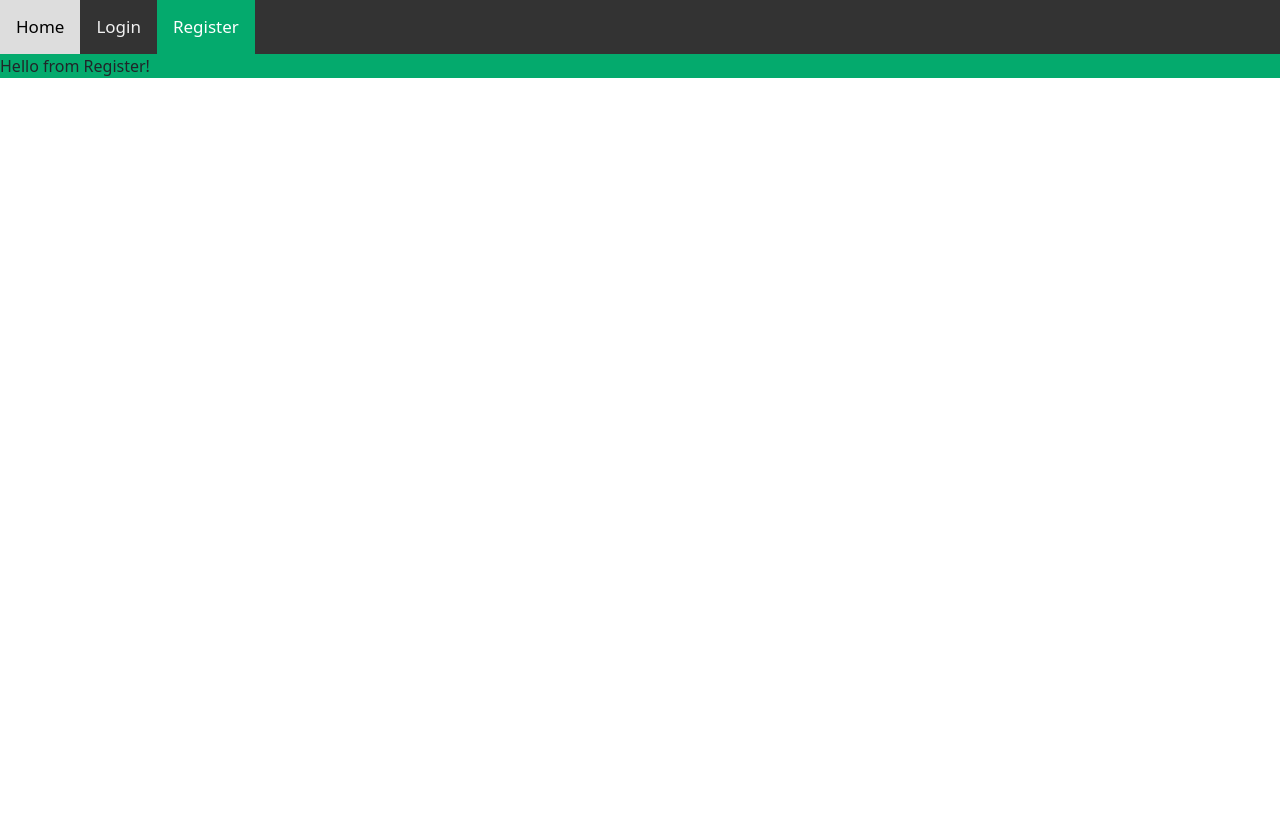
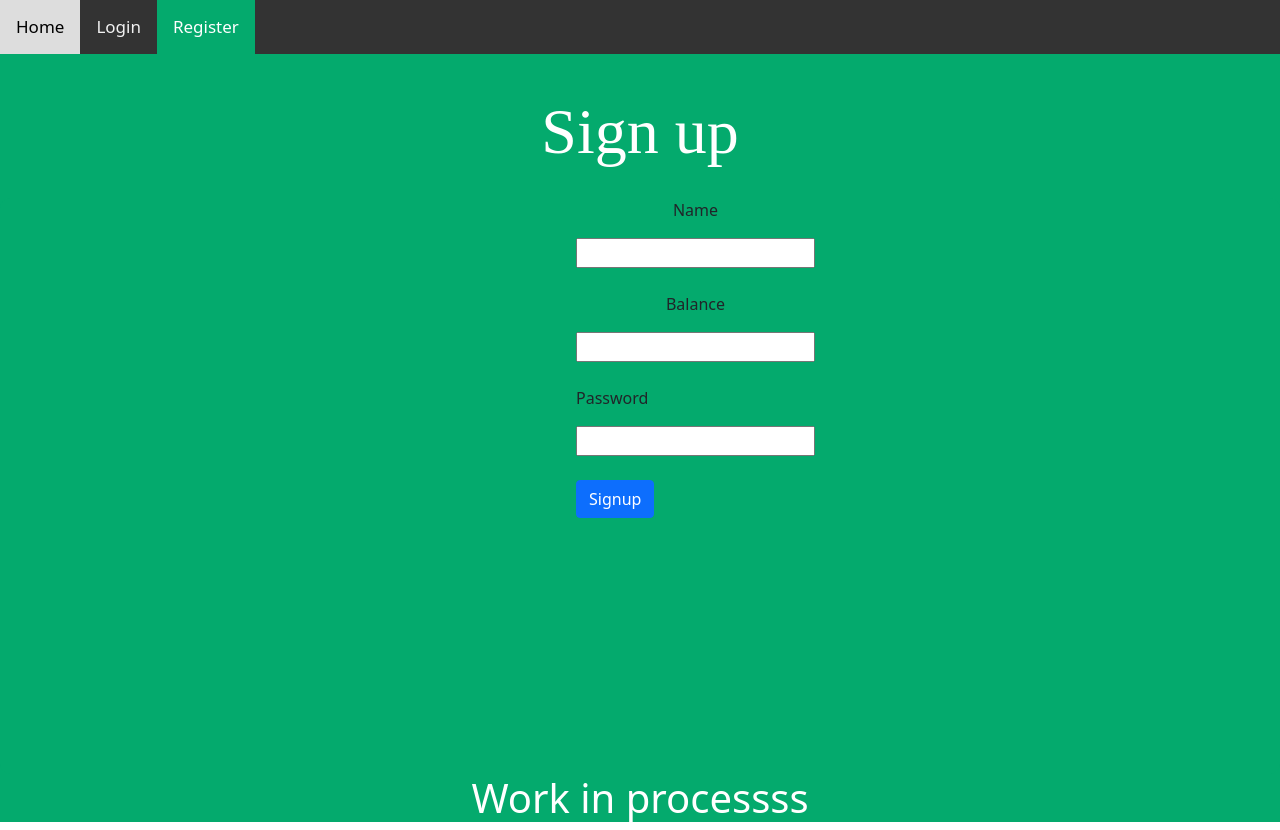
Before and after one commit to Tuneinfaisal/Account-app, a React (Create React App) app: page /Register in a window 1280 px wide. Before the commit the page ends 800 px from the top, so only its background shows below. Built offline with nearby package versions, Linux system fonts and the light colour scheme.

Commit message:
Added fields required fields in register page

```diff
--- a/src/Register.js
+++ b/src/Register.js
@@ -1,7 +1,66 @@
-import React from "react";
+import React, { useState } from "react";
+import PropTypes from 'prop-types';
+import { Link } from 'react-router-dom';
 
-export default () => {
+async function loginUser(credentials) {
+    return fetch('http://localhost:8080/login', {
+        method: 'POST',
+        headers: {
+            'Content-Type': 'application/json'
+        },
+        body: JSON.stringify(credentials)
+    })
+        .then(data => data.json())
+}
+
+export default function Login({ setToken }) {
+    const [username, setUserName] = useState();
+    const [password, setPassword] = useState();
+    const handleSubmit = async e => {
+        e.preventDefault();
+        const token = await loginUser({
+            username,
+            password
+        });
+        setToken(token);
+    }
     return (
-        <div>Hello from Register!</div>
+        <>
+            <div className="login-wrapper">
+                <h1>Sign up</h1>
+                <form onSubmit={handleSubmit}>
+                    <label>
+                        <p>Name</p>
+                        <input type="text"
+                        onChange={e => setUserName
+                        (e.target.value)} />
+                    </label>
+                    <br/><br/>
+                    <label>
+                        <p>Balance</p>
+                        <input type="password"
+                        onChange={e => setPassword
+                        (e.target.value)} />
+                    </label>
+                    <br/><br/>
+                    <label>
+                        <p>Password</p>
+                        <input type="password"
+                        onChange={e => setPassword
+                        (e.target.value)} />
+                    </label>
+                    <br/><br/>
+                    <div>
+                        {/* <button type="submit" onClick={Home}>Login</button> */}
+                        <Link to="/" className="btn btn-primary">Signup</Link>
+                    </div>
+                </form>
+            </div>
+            <div class="text-center">
+                <h1>Work in processss</h1>
+            </div></>
     )
 }
+Login.propTypes = {
+    setToken: PropTypes.func.isRequired
+}
```
